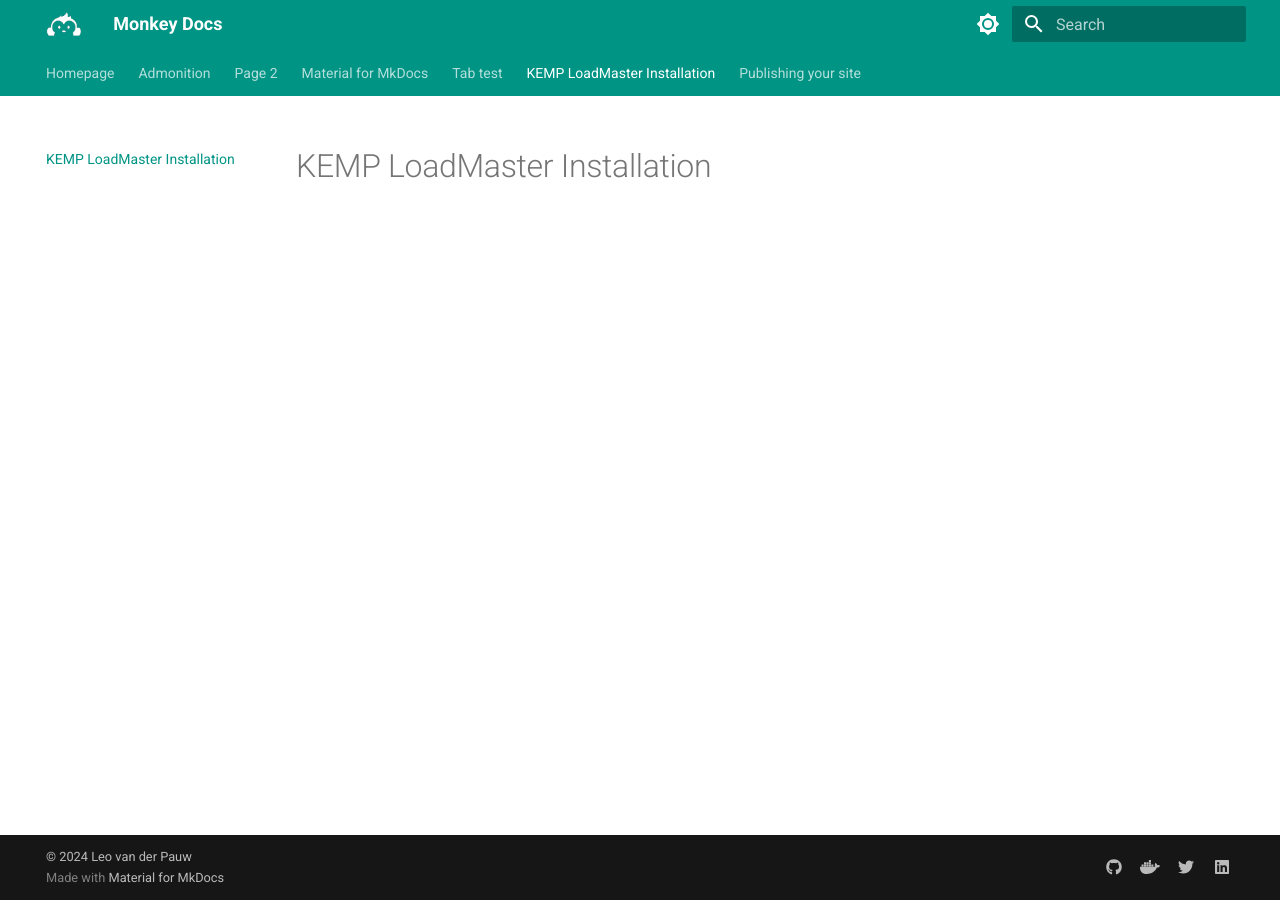
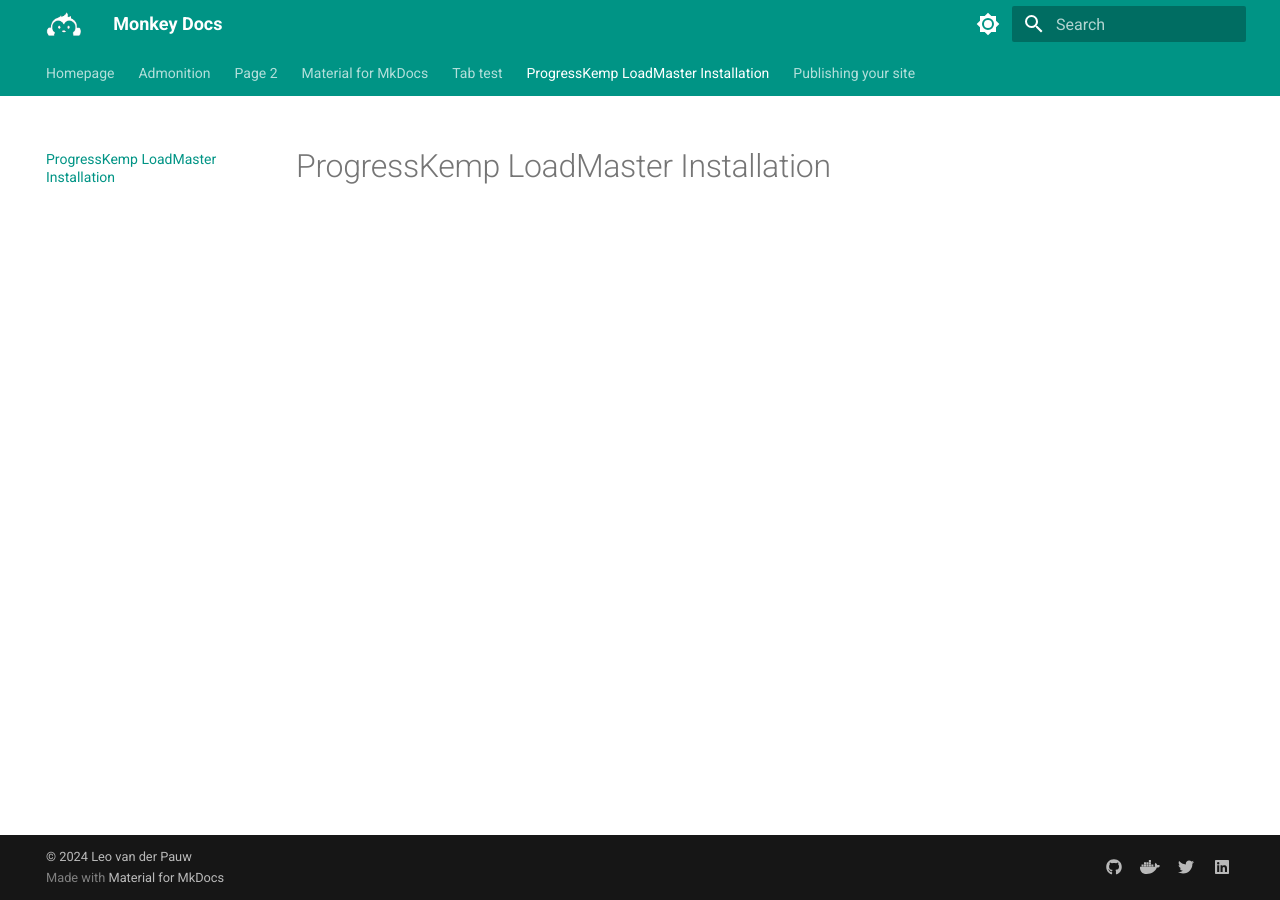
Before and after one commit to lp182501/mkdocs, an MkDocs documentation site: the page built from docs/page5.md, in a window 1280 px wide. Built offline with MkDocs 1.6.1 and Material for MkDocs 9.7.7, drawn with Linux system fonts in a browser that asks for light colours.

Commit message:
Update page5.md

```diff
--- a/docs/page5.md
+++ b/docs/page5.md
@@ -1 +1 @@
-# KEMP LoadMaster Installation
+# ProgressKemp LoadMaster Installation
```
